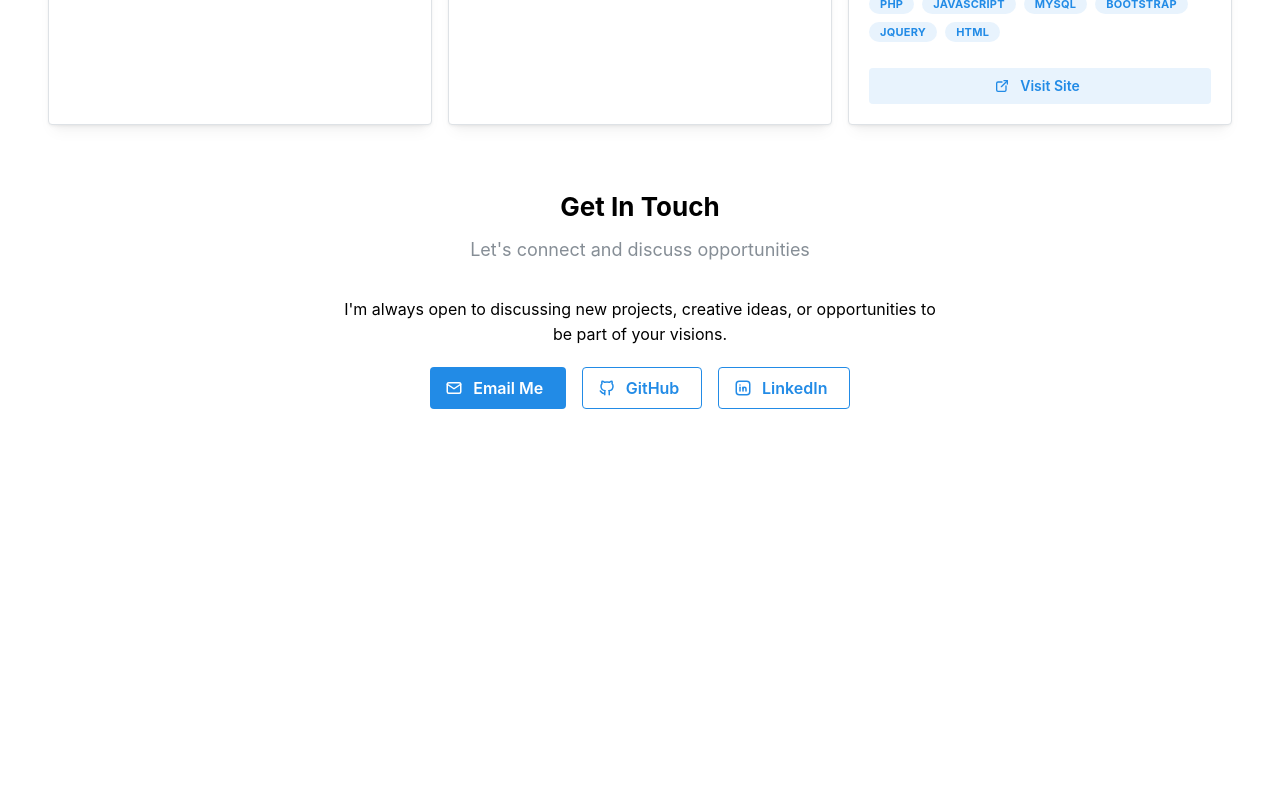
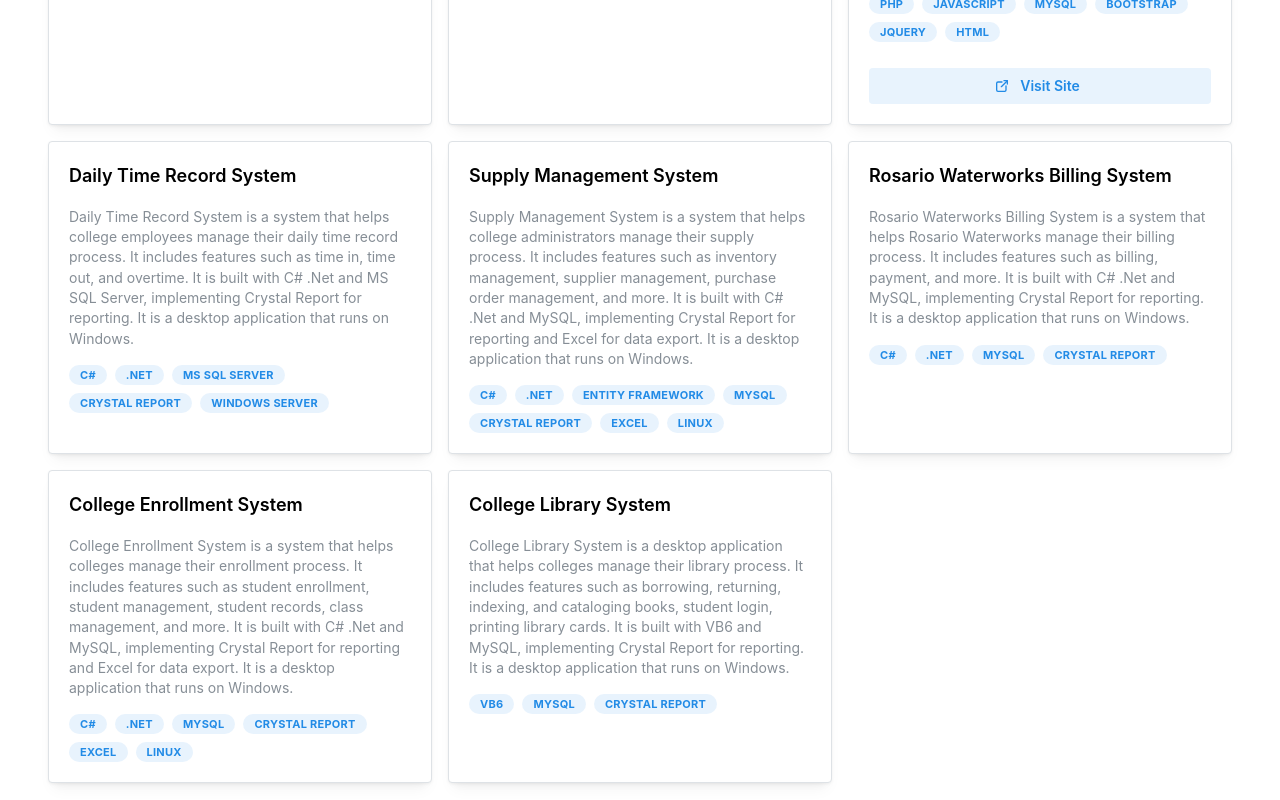
Before and after one commit to chibelsonda/portfolio, a React (Vite) app: page / in a window 1280 px wide. Shown: the part 2040-2840 px from the top of the page. Before the commit the page ends 2481 px from the top, so only its background shows below. Built offline with nearby package versions, Linux system fonts and the light colour scheme.

Commit message:
Add projects

```diff
--- a/src/components/Projects.tsx
+++ b/src/components/Projects.tsx
@@ -10,17 +10,6 @@ import euschool from '/images/projects/euschool/eu-school.jpeg'
 import gridpbx from '/images/projects/gridpbx/gridpbx.png'
 
 const projects = [
-  // {
-  //   title: 'College Enrollment System',
-  //   description: 'A comprehensive enrollment system built with C# .NET, featuring optimized large queries using stored procedures for improved performance and scalability.',
-  //   technologies: ['C#', '.NET', 'SQL Server'],
-  //   images: [
-  //     '/projects/college-enrollment.jpg',
-  //     '/projects/college-enrollment-2.jpg',
-  //     '/projects/college-enrollment-3.jpg',
-  //   ],
-  //   siteUrl: 'https://example.com',
-  // },
   {
     title: 'GridPBX Communication',
     description: `
@@ -63,11 +52,71 @@ const projects = [
     It helps companies see risky behavior and improve security awareness.`,
     technologies: ['Php', 'Javascript', 'MySql', 'Bootstrap', 'JQuery', 'HTML'],
     images: [
-        xsurflogImg1,
-        xsurflogImg2,
-        xsurflogImg3,
+      xsurflogImg1,
+      xsurflogImg2,
+      xsurflogImg3,
     ],
     siteUrl: 'https://xsurflog.com',
+    githubUrl: '',
+  },
+  {
+    title: 'Daily Time Record System',
+    description: `
+    Daily Time Record System is a system that helps college employees manage their daily time record process.
+    It includes features such as time in, time out, and overtime.
+    It is built with C# .Net and MS SQL Server, implementing Crystal Report for reporting.
+    It is a desktop application that runs on Windows.
+    `,
+    technologies: ['C#', '.Net', 'MS SQL Server', 'Crystal Report', 'Windows Server'],
+    images: [],
+    githubUrl: '',
+  },
+  {
+    title: 'Supply Management System',
+    description: `
+    Supply Management System is a system that helps college administrators manage their supply process.
+    It includes features such as inventory management, supplier management, purchase order management, and more.
+    It is built with C# .Net and MySQL, implementing Crystal Report for reporting and Excel for data export.
+    It is a desktop application that runs on Windows.
+    `,
+    technologies: ['C#', '.Net', 'Entity Framework', 'MySQL', 'Crystal Report', 'Excel', 'Linux'],
+    images: [],
+    githubUrl: '',
+  },
+  {
+    title: 'Rosario Waterworks Billing System',
+    description: `
+    Rosario Waterworks Billing System is a system that helps Rosario Waterworks manage their billing process.
+    It includes features such as billing, payment, and more.
+    It is built with C# .Net and MySQL, implementing Crystal Report for reporting.
+    It is a desktop application that runs on Windows.
+    `,
+    technologies: ['C#', '.Net', 'MySQL', 'Crystal Report'],
+    images: [],
+    githubUrl: '',
+  },
+  {
+    title: 'College Enrollment System',
+    description: `
+    College Enrollment System is a system that helps colleges manage their enrollment process.
+    It includes features such as student enrollment, student management, student records, class management, and more.
+    It is built with C# .Net and MySQL, implementing Crystal Report for reporting and Excel for data export.
+    It is a desktop application that runs on Windows.
+    `,
+    technologies: ['C#', '.Net', 'MySQL', 'Crystal Report', 'Excel', 'Linux'],
+    images: [],
+    githubUrl: '',
+  },
+  {
+    title: 'College Library System',
+    description: `
+    College Library System is a desktop application that helps colleges manage their library process.
+    It includes features such as borrowing, returning, indexing, and cataloging books, student login, printing library cards.
+    It is built with VB6 and MySQL, implementing Crystal Report for reporting.
+    It is a desktop application that runs on Windows.
+    `,
+    technologies: ['VB6', 'MySQL', 'Crystal Report'],
+    images: [],
     githubUrl: '',
   },
 ]
```
